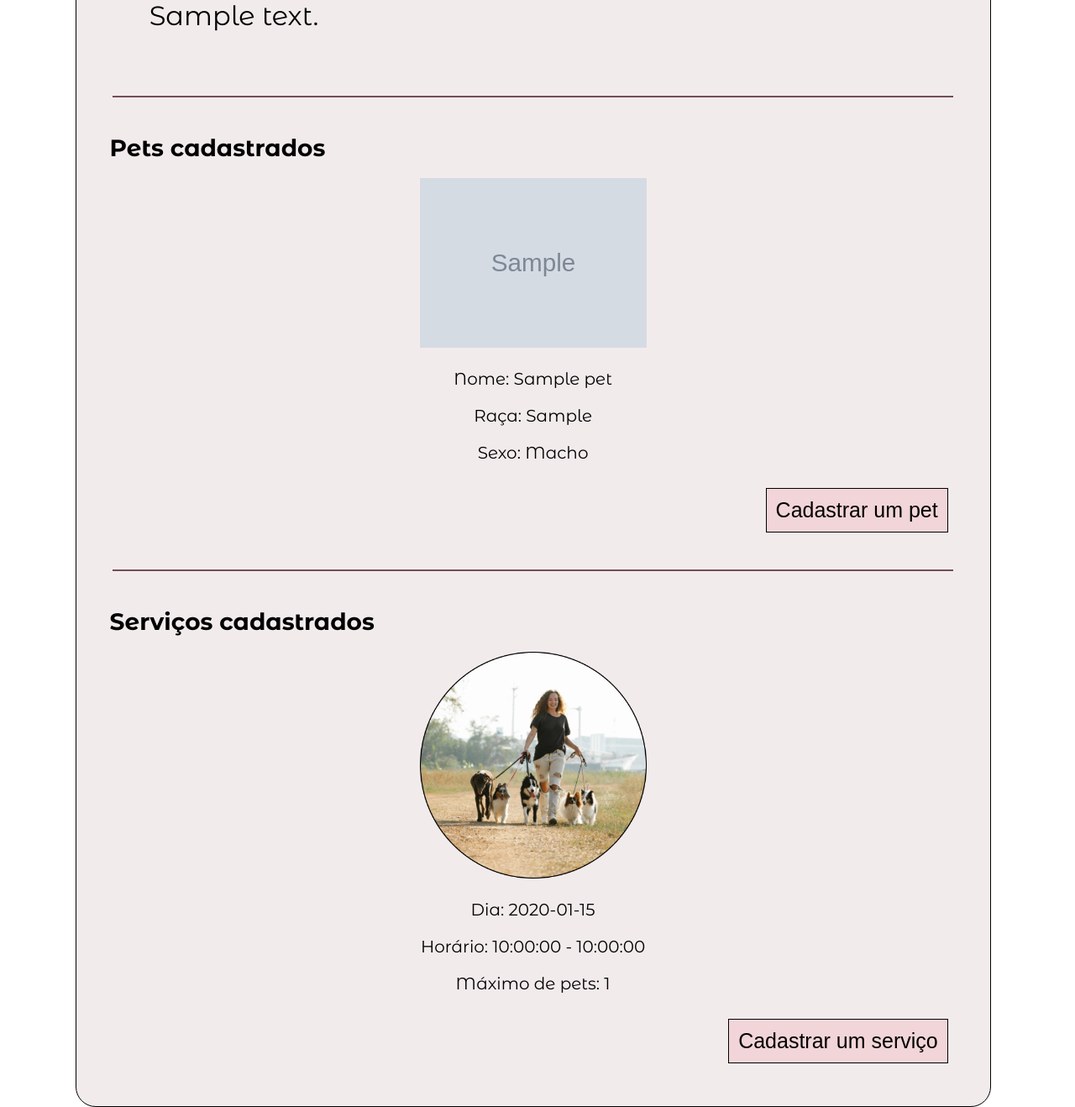
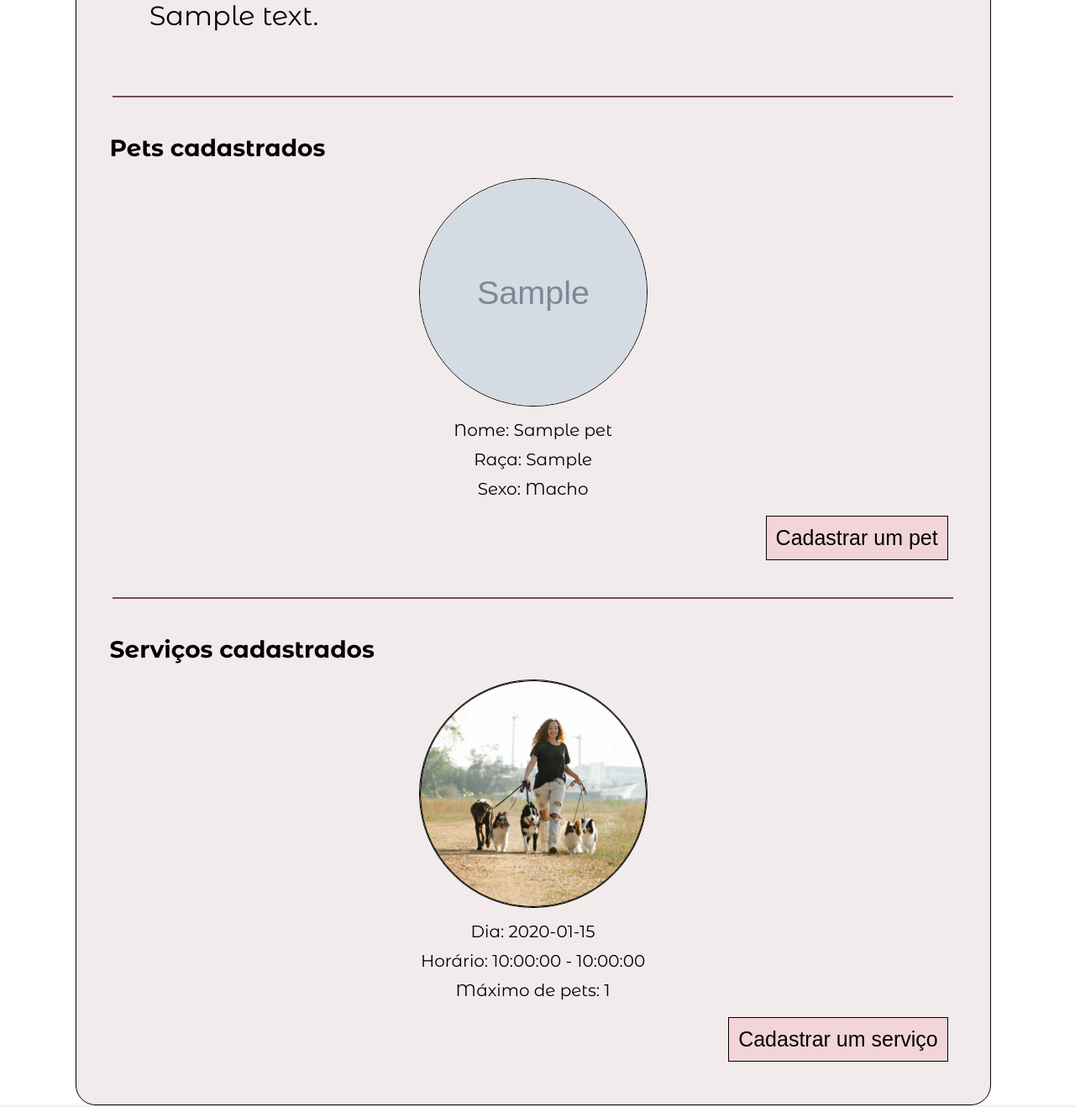
Before and after one commit to DisistiNao/StayPawsitive, a Flask app: a page that uses app/templates/base.html in a window 1280 px wide. Shown: the part 724-2042 px from the top of the page at 84% size. Run offline with Flask 3, Linux system fonts and the light colour scheme; a user stored in the database is signed in; tables that the repository leaves empty hold one stand-in row (values such as "Sample post"); grey boxes marked "Sample" are stand-in pictures; some web fonts are replaced.

Commit message:
Add files via upload

```diff
--- a/app/static/styles/user.css
+++ b/app/static/styles/user.css
@@ -133,7 +133,15 @@ a:visited {
 
 .list img {
     width: 27rem;
-    height: auto;
+    height: 27rem;
+    border-radius: 50%;
+    border: 1px solid black;
+
+}
+
+.list p{
+    margin-top: 4%;
+    margin-bottom: 4%;
 }
 
 
```
